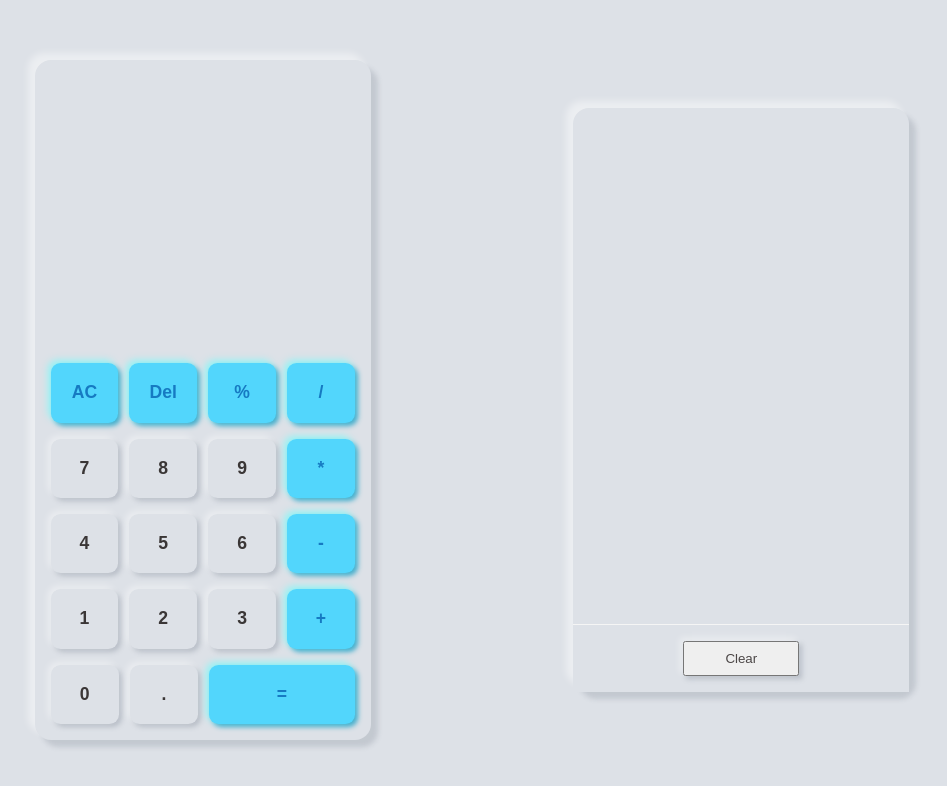
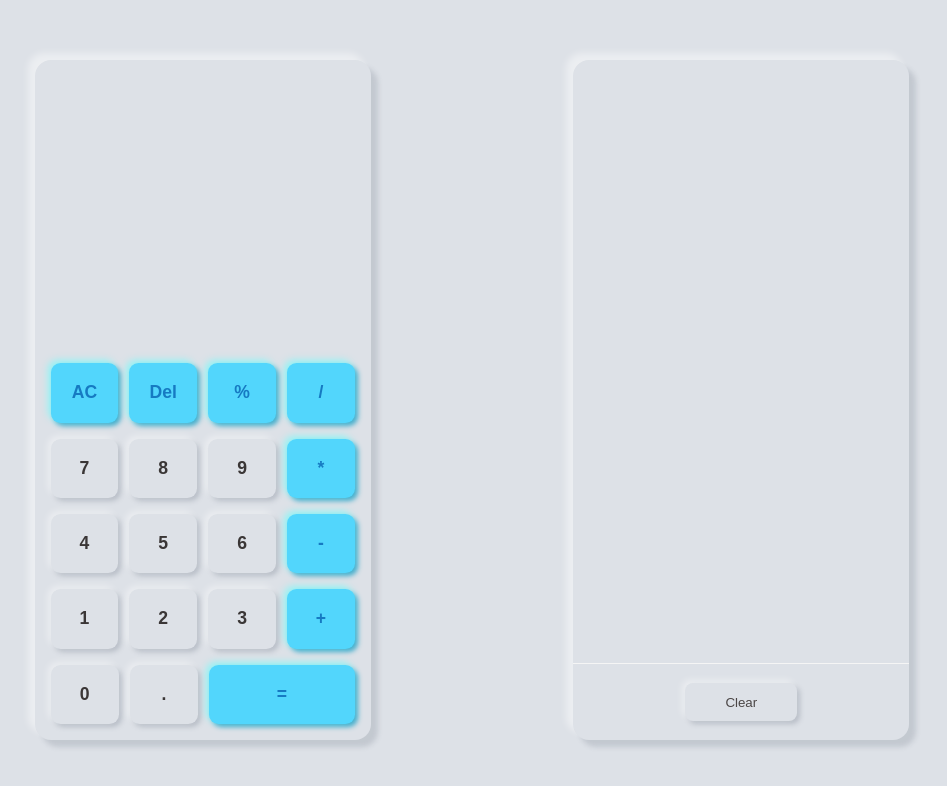
Before and after one commit to Vhickyy/calculator-v2, a React (Vite) app: page / in a window 1280 px wide. Shown: the top 786 px of the page, without its empty margins (168-1115 px from the left). Built offline with nearby package versions, Linux system fonts and the light colour scheme.

Commit message:
styling history section

```diff
--- a/src/App.tsx
+++ b/src/App.tsx
@@ -8,9 +8,9 @@ function App() {
       {/* <div className='calculator-body'> */}
         <Calculator/>
       {/* </div> */}
-      <div className='history-body'>
+      {/* <div className='history-body'> */}
         <History/>
-      </div>
+      {/* </div> */}
     </Wrapper>
   );
 }
@@ -18,16 +18,12 @@ function App() {
 export default App;
 
 const Wrapper = styled.main`
+  min-height: 100vh;
   background-color: #dde1e7;
   display: grid;
   place-items: center;
   row-gap: 2rem;
   padding-block: 2rem;
-  /* .calculator-body{
-    display: grid;
-    place-items: center;
-    height: 100vh;
-  }  */
   @media screen and (min-width: 768px) {
     display: flex;
     justify-content: space-evenly;
--- a/src/Components/History.tsx
+++ b/src/Components/History.tsx
@@ -1,17 +1,69 @@
+import styled from "styled-components"
+import { useCalculator } from "../context/CalculatorContext"
 const History = () => {
+  const {history} = useCalculator()
   return (
-    <div className='history'>
+    <Wrapper>
       <div className='text'>
+        {history.map((result,index)=>{
+          return (
+            <div key={index}>
+              <p>{result.slice(0,-1).join(" ")}</p>
+              <p>{result.slice(-1)}</p>
+            </div>
+          )
+        })}
+        {/* <div>
+          <p>2/3/4*5/5*6*6/5</p>
+          <p>23344=</p>
+        </div> */}
       </div>
       <div className='clear'>
         <button>Clear</button>
       </div>
-    </div>
+    </Wrapper>
   )
 }
 
 export default History
 
+const Wrapper = styled.div`
+  background-color: #dde1e7;
+  width: 21rem;
+  height: 85vh;
+  border-radius: 1rem;
+  box-shadow: -7px -7px 7px #ffffff70, 7px 7px 5px rgba(94, 104, 121, .2);
+  display: flex;
+  flex-direction: column;
+  justify-content: space-between;
+  position: relative;
+  top: 0;
+  z-index: 0;
+  .text{
+    padding: 1rem;
+    text-align: end;
+    overflow-y: auto;
+    font-size: 1.2rem;
+    display: grid;
+    gap: .5rem;
+  }
+  .clear{
+    padding: 1.2rem 0;
+    border-top: 1px solid whitesmoke;
+    display: grid;
+    place-items: center;
+  }
+  .clear button{
+    /* padding: 0; */
+    margin-top: 0;
+    padding: .7rem 2.5rem;
+    border-radius: .5rem;
+    box-shadow: -3px -3px 7px #ffffff73, 3px 3px 5px rgba(94, 104, 121, .288);
+    background-color: #dde1e7;
+    color: rgb(75, 70, 70);
+    border: none;
+  }
+`
 
 {/* <div className='text'>
          <div>
--- a/src/context/CalculatorReducer.ts
+++ b/src/context/CalculatorReducer.ts
@@ -45,6 +45,9 @@ const calculate = ({value1,value2,operation}:{value1:string,value2:string,operat
 export const reducer = (state: InitialStateProp,action: InputValueOrOperation | Manipulateinput)=>{
     //Value Input
     if(action.type === "INPUT_VALUE"){
+        if(state.currentValue.length === 25){
+            return state
+        }
         if(state.newValue && action.payload === '.'){
             return ({...state,currentValue:'0.',newValue:false})
         };
--- a/src/index.css
+++ b/src/index.css
@@ -62,13 +62,13 @@ button:hover{
 /* .operation:hover{
   box-shadow: inset -3px -3px 7px #62ffff, inset 3px 3px 5px #42adcc;
 } */
-.history-body{
+/* .history-body{
   width: 21rem;
   height: 100vh;
   display: grid;
   place-items: center;
-}
-.history{
+} */
+/* .history{
   width: 21rem;
   background-color: #dde1e7;
   width: 100%;
@@ -81,8 +81,8 @@ button:hover{
   display: flex;
   flex-direction: column;
   justify-content: space-between;
-}
-.text{
+} */
+/* .text{
   padding: 1rem 1.5rem;
   text-align: end;
   overflow-y: auto;
@@ -100,4 +100,4 @@ button:hover{
   padding: .5rem 2.5rem;
   box-shadow: -3px -3px 7px #ffffff73, 3px 3px 5px rgba(94, 104, 121, .288);
   color: rgb(75, 70, 70);
-}
+} */
```
